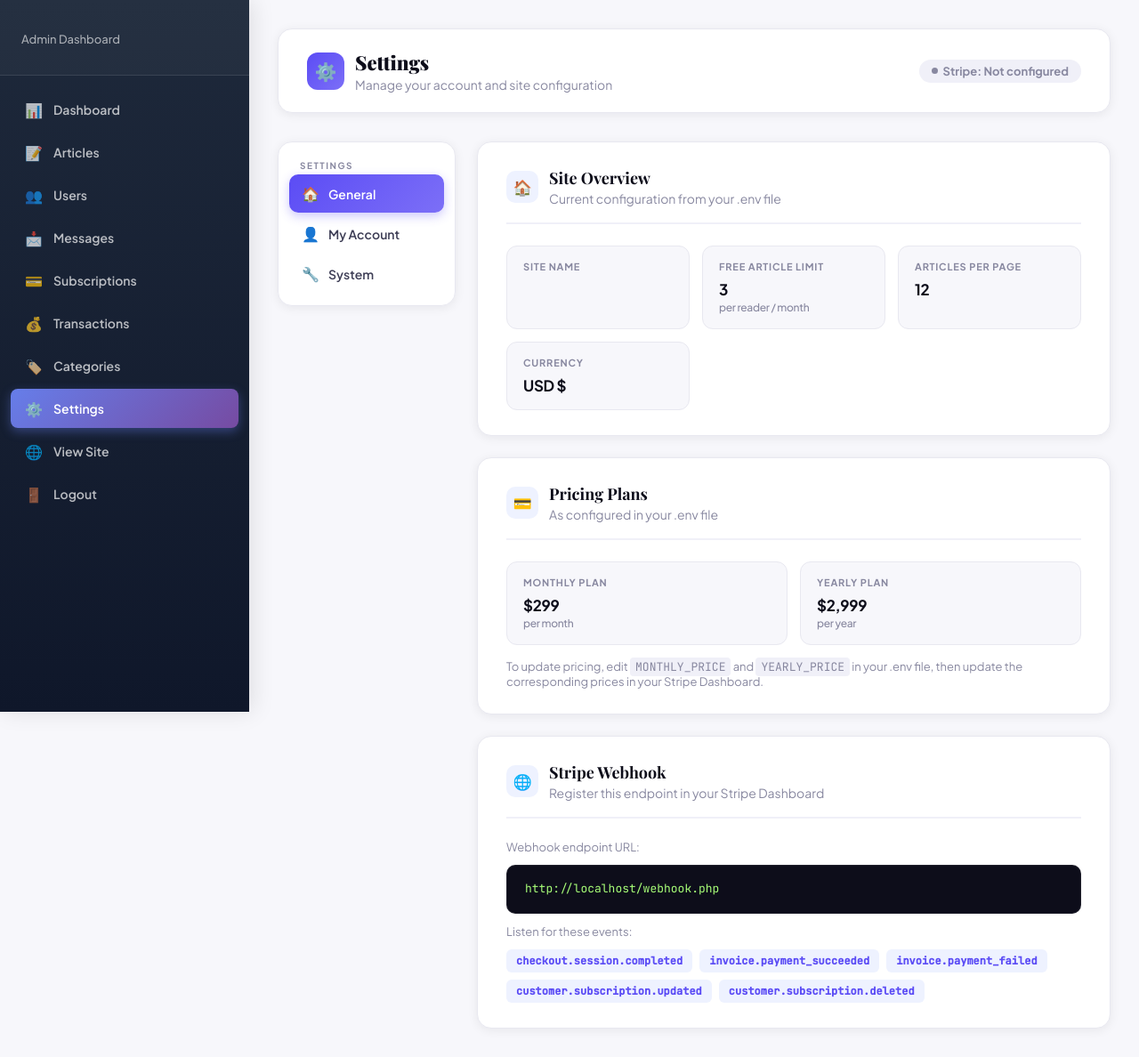
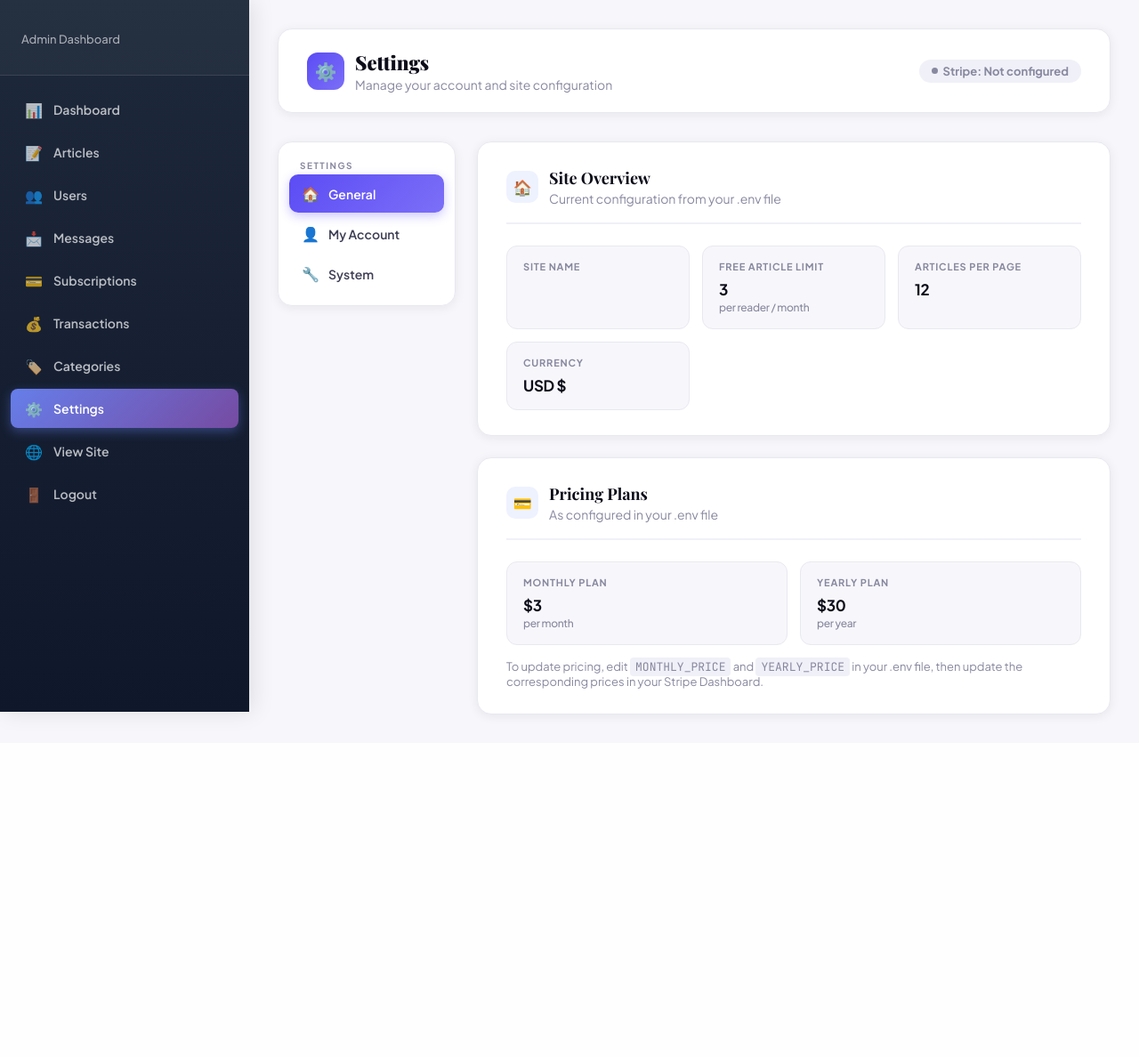
Before and after one commit to Vigneshgbe/Subscription_Based_Blog, a PHP site: page /blog/admin/settings.php in a window 1280 px wide. Shown: the whole page at 89% size. After the commit the page ends 809 px from the top, so only its background shows below. Run offline with PHP 8.4, Linux system fonts and the light colour scheme; a user stored in the database is signed in; data comes from the database, SQL or seed files in the repository; data that the repository does not hold is empty; some libraries are stand-ins or nearby versions.

Commit message:
pricing changed inr to usd currency

```diff
--- a/admin/settings.php
+++ b/admin/settings.php
@@ -490,28 +490,6 @@ ob_end_clean();
                     </p>
                 </div>
 
-                <div class="card">
-                    <div class="card-header">
-                        <div class="card-header-icon">🌐</div>
-                        <div>
-                            <h3>Stripe Webhook</h3>
-                            <p>Register this endpoint in your Stripe Dashboard</p>
-                        </div>
-                    </div>
-                    <p style="font-size:13px;color:var(--ink-3);margin-bottom:4px;">Webhook endpoint URL:</p>
-                    <div class="webhook-url">
-                        <?php echo (isset($_SERVER['HTTPS']) && $_SERVER['HTTPS'] !== 'off' ? 'https' : 'http') . '://' . $_SERVER['HTTP_HOST']; ?>/webhook.php
-                    </div>
-                    <p style="font-size:13px;color:var(--ink-3);margin-bottom:8px;">Listen for these events:</p>
-                    <div class="event-chips">
-                        <span class="event-chip">checkout.session.completed</span>
-                        <span class="event-chip">invoice.payment_succeeded</span>
-                        <span class="event-chip">invoice.payment_failed</span>
-                        <span class="event-chip">customer.subscription.updated</span>
-                        <span class="event-chip">customer.subscription.deleted</span>
-                    </div>
-                </div>
-
             <!-- ── ACCOUNT ── -->
             <?php elseif ($section === 'account'): ?>
 
@@ -655,7 +633,7 @@ ob_end_clean();
                         </div>
                         <div class="info-item">
                             <strong>Total Revenue</strong>
-                            <span>₹<?php echo number_format($totalRev, 0); ?></span>
+                            <span>$<?php echo number_format($totalRev, 0); ?></span>
                         </div>
                         <div class="info-item">
                             <strong>Successful Txns</strong>
--- a/config.php
+++ b/config.php
@@ -52,9 +52,9 @@ define('STRIPE_WEBHOOK_SECRET',  env('STRIPE_WEBHOOK_SECRET'));
 define('STRIPE_MONTHLY_PRICE_ID', env('STRIPE_MONTHLY_PRICE_ID'));
 define('STRIPE_YEARLY_PRICE_ID',  env('STRIPE_YEARLY_PRICE_ID'));
 
-// Pricing Configuration (in INR)
-define('MONTHLY_PRICE', 29900); // ₹299.00 in paisa
-define('YEARLY_PRICE', 299900); // ₹2,999.00 in paisa
+// Pricing Configuration (in USD)
+define('MONTHLY_PRICE', 300);
+define('YEARLY_PRICE', 3000);
 
 // Site
 define('SITE_NAME',  env('SITE_NAME',  'Premium Blog'));
```
